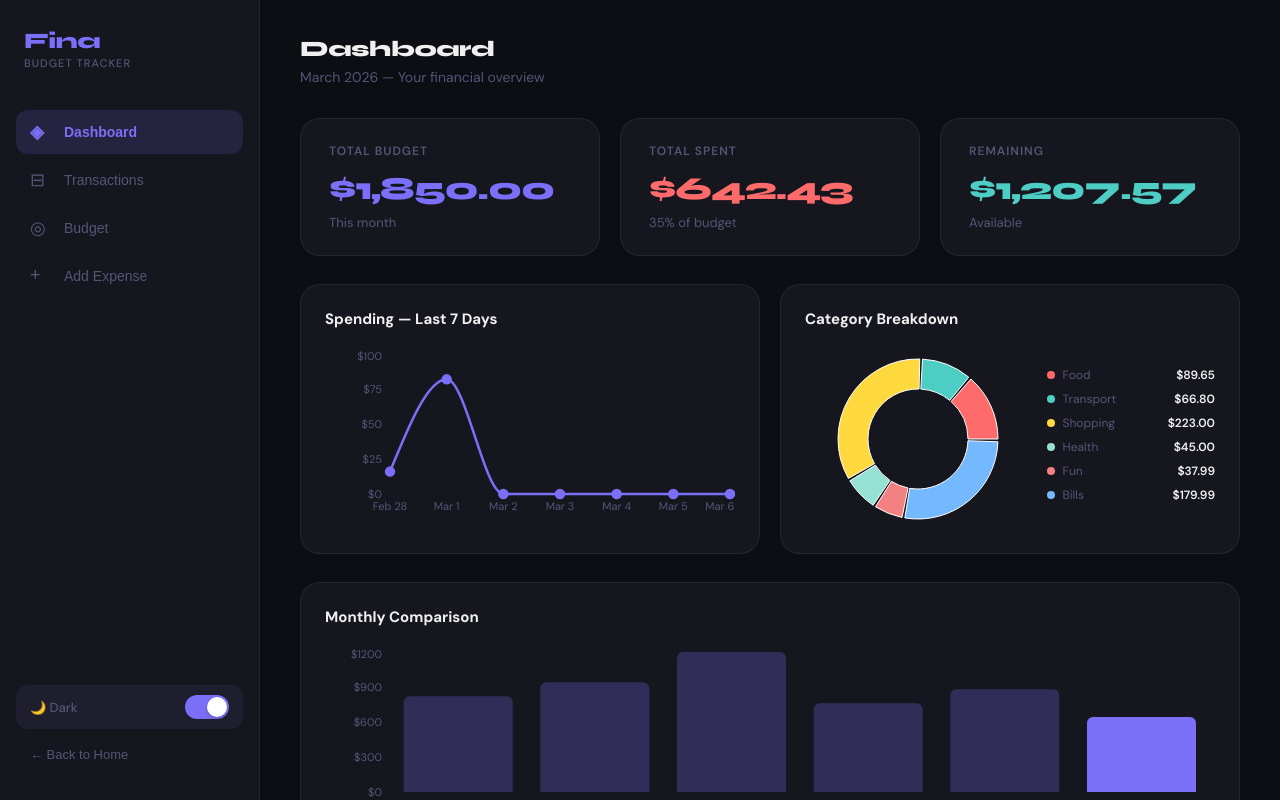
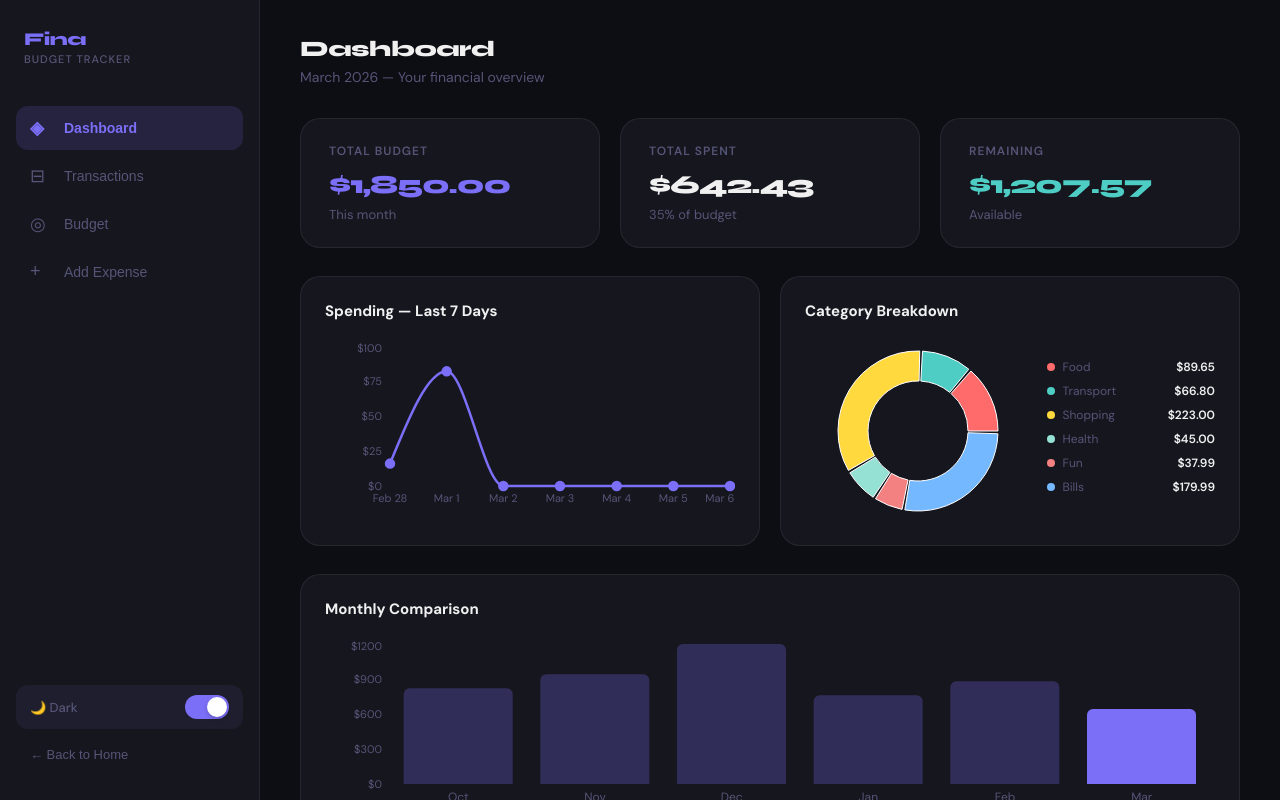
Before and after one commit to sberlabit-bit/fina, a React (Create React App) app: page / in a window 1280 px wide. Both pictures are taken after a click on the button "Open App →". Shown: the top 800 px of the page. Built offline with nearby package versions, Linux system fonts and the light colour scheme.

Commit message:
Update App.js

```diff
--- a/src/App.js
+++ b/src/App.js
@@ -129,7 +129,7 @@ export default function App() {
         transition: "background 0.3s",
       }}>
         <div style={{ marginBottom: 40, paddingLeft: 8 }}>
-          <div style={{ fontFamily: "'Syne', sans-serif", fontSize: 22, fontWeight: 800, color: th.accent, letterSpacing: -0.5 }}>Fina</div>
+          <div style={{ fontFamily: "'Syne', sans-serif", fontSize: 18, fontWeight: 800, color: th.accent, letterSpacing: -0.5 }}>Fina</div>
           <div style={{ fontSize: 11, color: th.muted, fontWeight: 500, letterSpacing: 1, textTransform: "uppercase", marginTop: 2 }}>Budget Tracker</div>
         </div>
 
@@ -282,12 +282,12 @@ function Dashboard({ th, totalBudget, totalSpent, spentByCategory, lineData, bar
       <div style={{ display: "grid", gridTemplateColumns: "repeat(3, 1fr)", gap: 20, marginBottom: 28 }}>
         {[
           { label: "Total Budget", value: fmt(totalBudget), sub: "This month", color: th.accent },
-          { label: "Total Spent", value: fmt(totalSpent), sub: `${pct.toFixed(0)}% of budget`, color: "#FF6B6B" },
+          { label: "Total Spent", value: fmt(totalSpent), sub: `${pct.toFixed(0)}% of budget`, color: "#f0f0f0" },
           { label: "Remaining", value: fmt(remaining), sub: remaining < 0 ? "Over budget!" : "Available", color: "#4ECDC4" },
         ].map((k) => (
           <div key={k.label} style={{ background: th.surface, border: `1px solid ${th.border}`, borderRadius: 20, padding: "24px 28px" }}>
             <p style={{ color: th.muted, fontSize: 12, fontWeight: 600, textTransform: "uppercase", letterSpacing: 1, marginBottom: 10 }}>{k.label}</p>
-            <p style={{ fontSize: 32, fontWeight: 800, fontFamily: "'Syne', sans-serif", color: k.color, letterSpacing: -1 }}>{k.value}</p>
+            <p style={{ fontSize: 26, fontWeight: 800, fontFamily: "'Syne', sans-serif", color: k.color, letterSpacing: -1 }}>{k.value}</p>
             <p style={{ color: th.muted, fontSize: 13, marginTop: 6 }}>{k.sub}</p>
           </div>
         ))}
```
